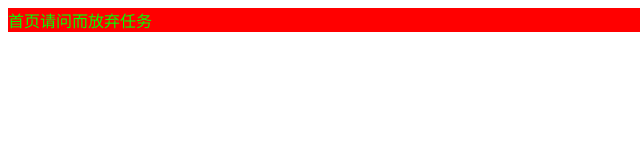
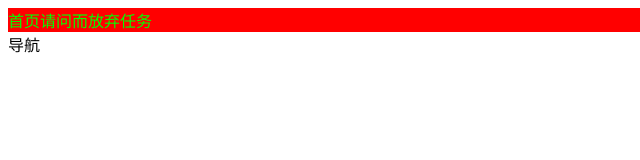
Before and after one commit to xiaodongjor/ceshihezuo, a plain HTML site: page index.html in a window 1280 px wide. Shown: the full height of the page, 0-640 px from the left. Drawn offline with Linux system fonts and the light colour scheme.

Commit message:
A create

```diff
--- a/index.html
+++ b/index.html
@@ -9,6 +9,9 @@
 	<div class="home">
 		首页请问而放弃任务
 	</div>
+	<div class="nav">
+		导航
+	</div>
 	<script src="script.js"></script>
 </body>
 </html>
```
